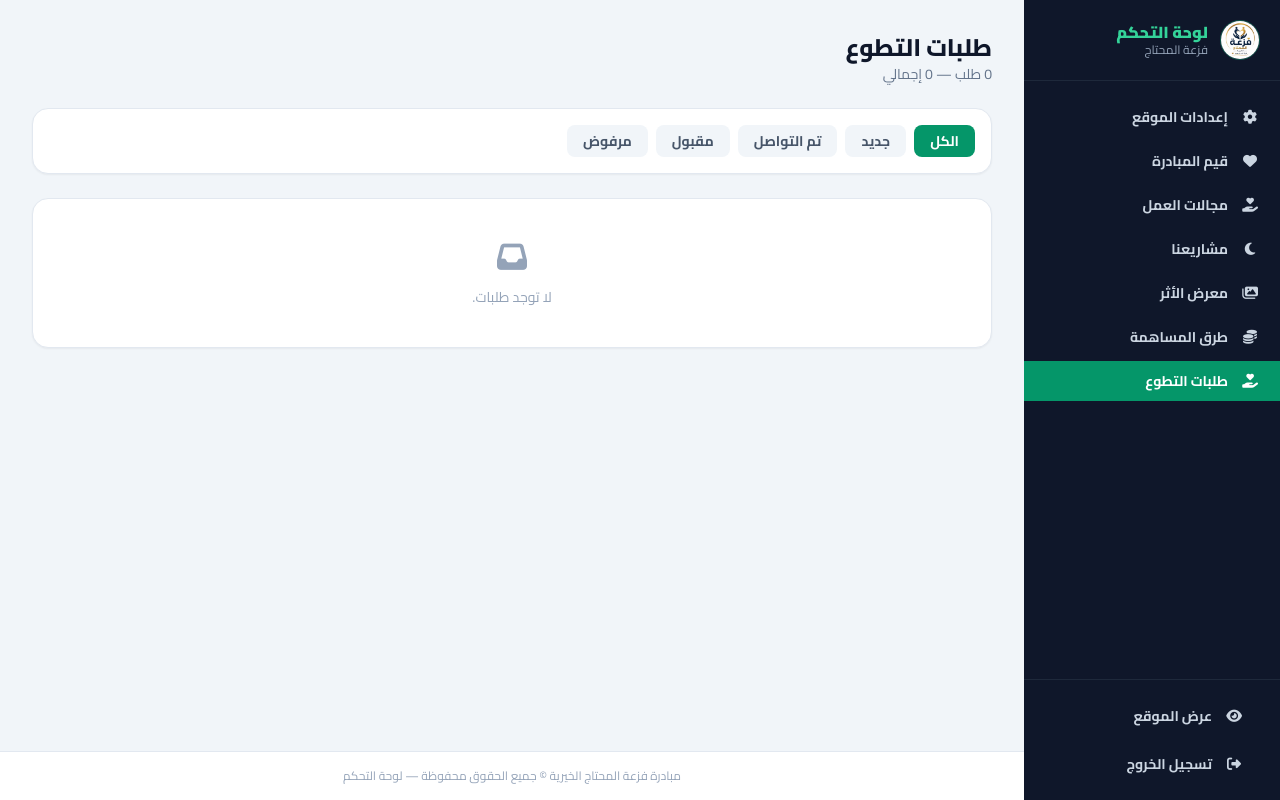
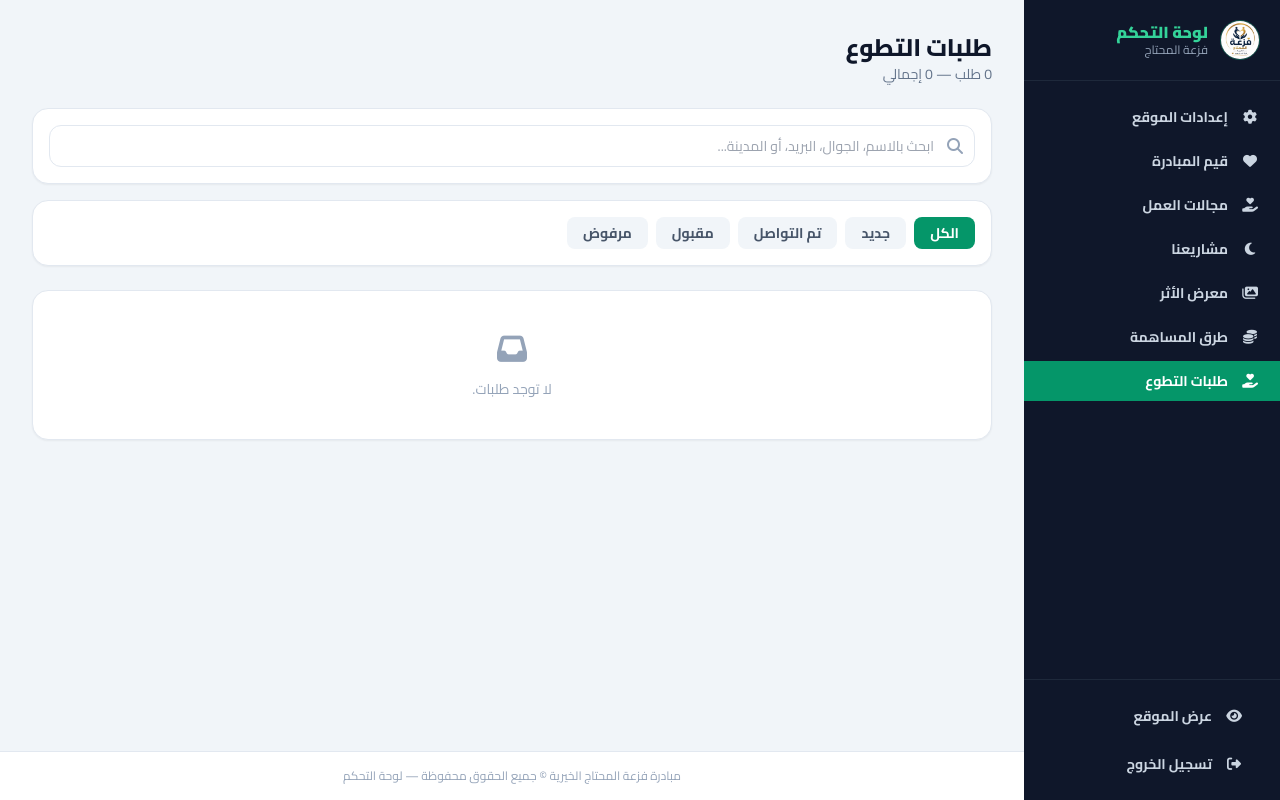
Before and after one commit to Mortooo/Fz3a, a Django app: page /dashboard/volunteers/ in a window 1280 px wide. Run offline with Django 5.2, Linux system fonts and the light colour scheme; the visitor is signed in with stand-in values (Sample User, id 1); data that the repository does not hold is empty; some libraries are stand-ins or nearby versions.

Commit message:
add search

```diff
--- a/home/dashboard_views.py
+++ b/home/dashboard_views.py
@@ -1,6 +1,6 @@
 from django.contrib.admin.views.decorators import staff_member_required
 from django.contrib import messages
-from django.db.models import Count
+from django.db.models import Count, Q
 from django.http import JsonResponse
 from django.shortcuts import get_object_or_404, redirect, render
 from django.urls import reverse
@@ -222,9 +222,19 @@ def dashboard_volunteers(request):
     status_q = request.GET.get('status', '')
     if status_q in dict(VolunteerApplication.Status.choices):
         applications = applications.filter(status=status_q)
+    search_q = request.GET.get('q', '').strip()
+    if search_q:
+        applications = applications.filter(
+            Q(full_name__icontains=search_q)
+            | Q(phone__icontains=search_q)
+            | Q(email__icontains=search_q)
+            | Q(city__icontains=search_q)
+            | Q(interest__icontains=search_q)
+        )
     context['applicants'] = applications
     context['status_choices'] = VolunteerApplication.Status.choices
     context['current_status_filter'] = status_q
+    context['search_q'] = search_q
     return render(request, 'home/dashboard/volunteers.html', context)
 
 
--- a/home/templates/home/dashboard/volunteers.html
+++ b/home/templates/home/dashboard/volunteers.html
@@ -9,11 +9,24 @@
         </div>
     </div>
 
+    <!-- Search -->
+    <form method="get" action="{% url 'dashboard_volunteers' %}" class="bg-white rounded-2xl border border-slate-200 shadow-sm p-4 mb-4">
+        <div class="relative">
+            <input type="text" name="q" value="{{ search_q }}" placeholder="ابحث بالاسم، الجوال، البريد، أو المدينة..."
+                class="w-full pl-10 pr-10 py-2.5 text-sm rounded-xl border border-slate-200 focus:outline-none focus:ring-2 focus:ring-emerald-200 focus:border-emerald-400">
+            {% if current_status_filter %}<input type="hidden" name="status" value="{{ current_status_filter }}">{% endif %}
+            <button type="submit" class="absolute inset-y-0 right-0 flex items-center pr-3 text-slate-400 hover:text-emerald-600"><i class="fa-solid fa-magnifying-glass"></i></button>
+            {% if search_q %}
+            <a href="{% url 'dashboard_volunteers' %}{% if current_status_filter %}?status={{ current_status_filter }}{% endif %}" class="absolute inset-y-0 left-2 flex items-center text-rose-400 hover:text-rose-600 text-xs font-bold">مسح <i class="fa-solid fa-xmark"></i></a>
+            {% endif %}
+        </div>
+    </form>
+
     <!-- Status filter -->
     <div class="bg-white rounded-2xl border border-slate-200 shadow-sm p-4 mb-6 flex flex-wrap gap-2">
-        <a href="{% url 'dashboard_volunteers' %}" class="px-4 py-1.5 rounded-lg text-sm font-bold {% if not current_status_filter %}bg-emerald-600 text-white{% else %}bg-slate-100 text-slate-600 hover:bg-slate-200{% endif %}">الكل</a>
+        <a href="{% url 'dashboard_volunteers' %}{% if search_q %}?q={{ search_q }}{% endif %}" class="px-4 py-1.5 rounded-lg text-sm font-bold {% if not current_status_filter %}bg-emerald-600 text-white{% else %}bg-slate-100 text-slate-600 hover:bg-slate-200{% endif %}">الكل</a>
         {% for value, label in status_choices %}
-        <a href="{% url 'dashboard_volunteers' %}?status={{ value }}" class="px-4 py-1.5 rounded-lg text-sm font-bold {% if current_status_filter == value %}bg-emerald-600 text-white{% else %}bg-slate-100 text-slate-600 hover:bg-slate-200{% endif %}">{{ label }}</a>
+        <a href="{% url 'dashboard_volunteers' %}?status={{ value }}{% if search_q %}&q={{ search_q }}{% endif %}" class="px-4 py-1.5 rounded-lg text-sm font-bold {% if current_status_filter == value %}bg-emerald-600 text-white{% else %}bg-slate-100 text-slate-600 hover:bg-slate-200{% endif %}">{{ label }}</a>
         {% endfor %}
     </div>
 
```
